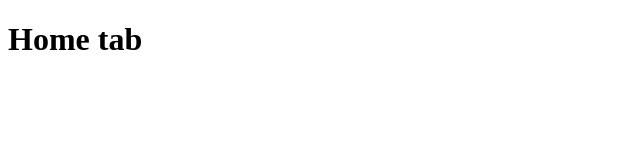
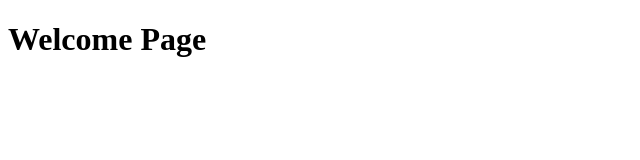
Before and after one commit to JANHAVI40/GitTrainingVPKBIET, a plain HTML site: page home.html in a window 1280 px wide. Shown: the whole page, without its empty margins (0-640 px from the left). Drawn offline with Linux system fonts and the light colour scheme.

Commit message:
Just added another line in readme and did some modifications in home file

```diff
--- a/home.html
+++ b/home.html
@@ -6,6 +6,6 @@
     <title>Document</title>
 </head>
 <body>
-    <h1>Home tab</h1>
+    <h1>Welcome Page</h1>
 </body>
 </html>
```
Also changed, not shown: 1 other file.
